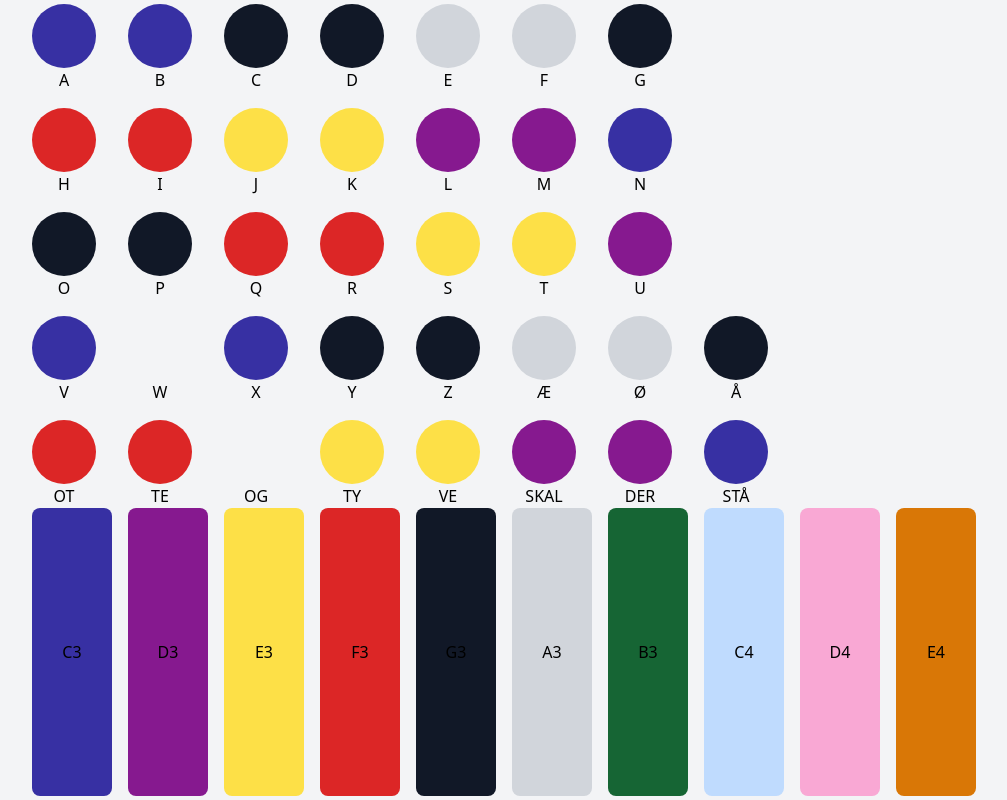
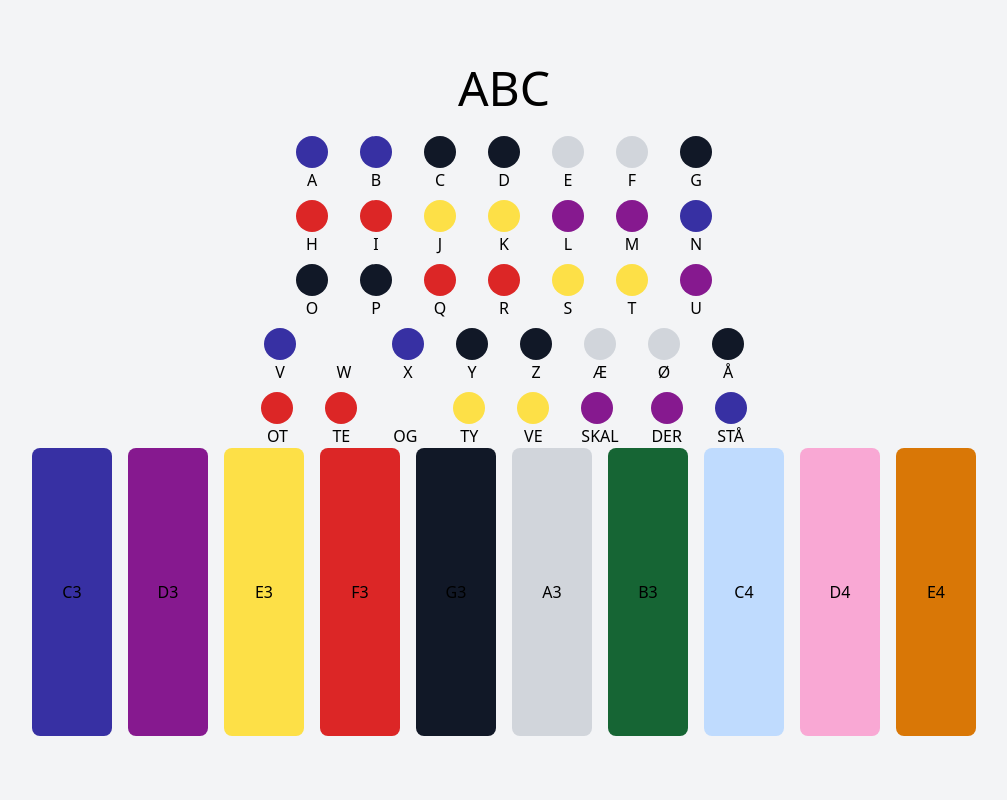
Before and after one commit to ruanha/glockenspiel, a React (Vite) app: page / in a window 1280 px wide. Shown: the whole page, without its empty margins (136-1143 px from the left). Built offline with nearby package versions, Linux system fonts and the light colour scheme.

Commit message:
style the sheet area

```diff
--- a/src/Dot.tsx
+++ b/src/Dot.tsx
@@ -1,5 +1,5 @@
 function Dot({ color }: { color: string }) {
-  return <div className={`w-16 h-16 rounded-full ${color}`}></div>;
+  return <div className={`w-8 h-8 rounded-full ${color}`}></div>;
 }
 
 export default Dot;
--- a/src/Sheet.tsx
+++ b/src/Sheet.tsx
@@ -2,7 +2,7 @@ import { abc } from "./songs/abc";
 import Dot from "./Dot";
 
 function Sheet({ notes }: { notes: Record<string, { color: string }> }) {
-  const rows = abc.map((row, i) => {
+  const rows = abc.notes.map((row, i) => {
     const cells = row.map((entry, j) => {
       return (
         <div key={j} className="flex flex-col">
@@ -21,7 +21,12 @@ function Sheet({ notes }: { notes: Record<string, { color: string }> }) {
       </div>
     );
   });
-  return <div className="flex flex-col gap-4">{rows}</div>;
+  return (
+    <>
+      <h2 className="text-5xl text-center mb-6">{abc.title}</h2>
+      <div className="flex flex-col items-center gap-2">{rows}</div>
+    </>
+  );
 }
 
 export default Sheet;
--- a/src/songs/abc.ts
+++ b/src/songs/abc.ts
@@ -1,4 +1,6 @@
-export const abc = [
+export const abc = {
+  title: "ABC",
+  notes: [
     [
       {
         note: "C3",
@@ -157,4 +159,5 @@ export const abc = [
         text: "STÅ",
       },
     ],
-];
+  ],
+};
```
Lines whose indentation alone changed are shown as unchanged.
